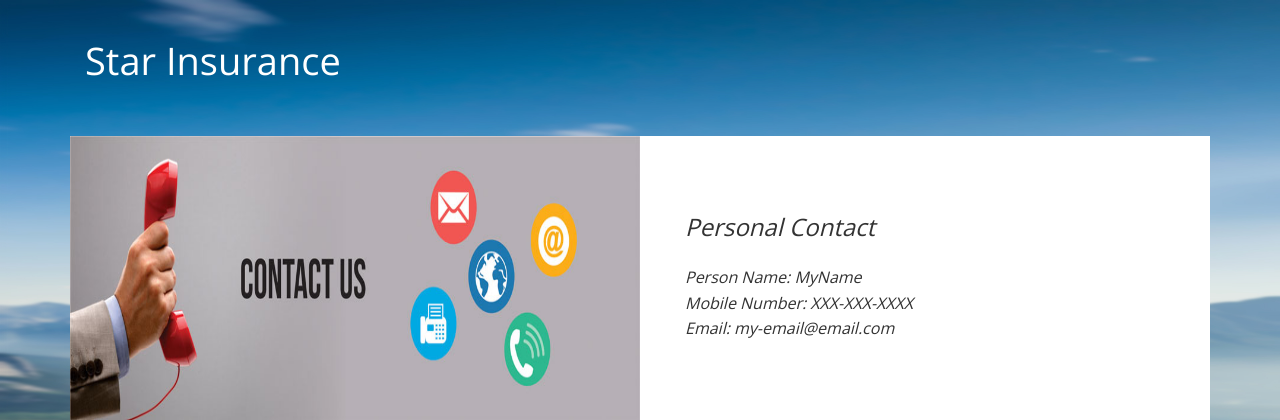
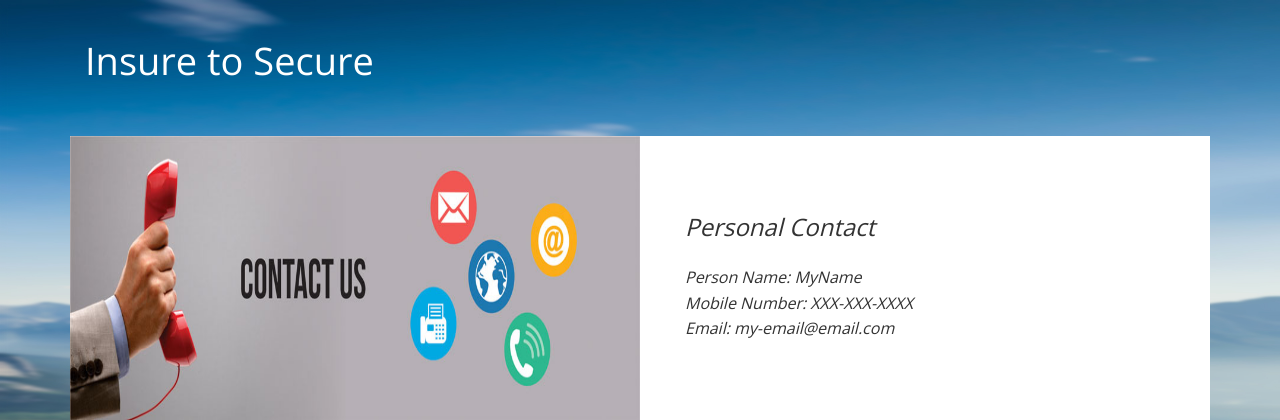
Before and after one commit to karthik018/star-insurance-project, a Flask app: page / in a window 1280 px wide. Shown: the top 420 px of the page. Run offline with Flask 2, Linux system fonts and the light colour scheme; data that the repository does not hold is empty; some libraries are stand-ins or nearby versions.

Commit message:
Updated title

```diff
--- a/templates/index.html
+++ b/templates/index.html
@@ -6,7 +6,7 @@
     <link href='https://fonts.googleapis.com/css?family=Open+Sans:300,400,600,700' rel='stylesheet' type='text/css'>
     <link rel="stylesheet" type="text/css" href="{{ url_for('static', filename='css/bootstrap.min.css') }}">
     <link rel="stylesheet" type="text/css" href="{{ url_for('static', filename='css/templatemo-style.css') }}">
-    <title>Star Insurance</title>
+    <title>Insure-to-Secure</title>
 </head>
 
 <body>
@@ -18,7 +18,7 @@
                     <span class="icon-bar"></span>
                     <span class="icon-bar"></span>
                 </button>
-                <a class="navbar-brand" href="#">Star Insurance</a>
+                <a class="navbar-brand" href="#">Insure to Secure</a>
             </div>
         </div>
     </div>
```
